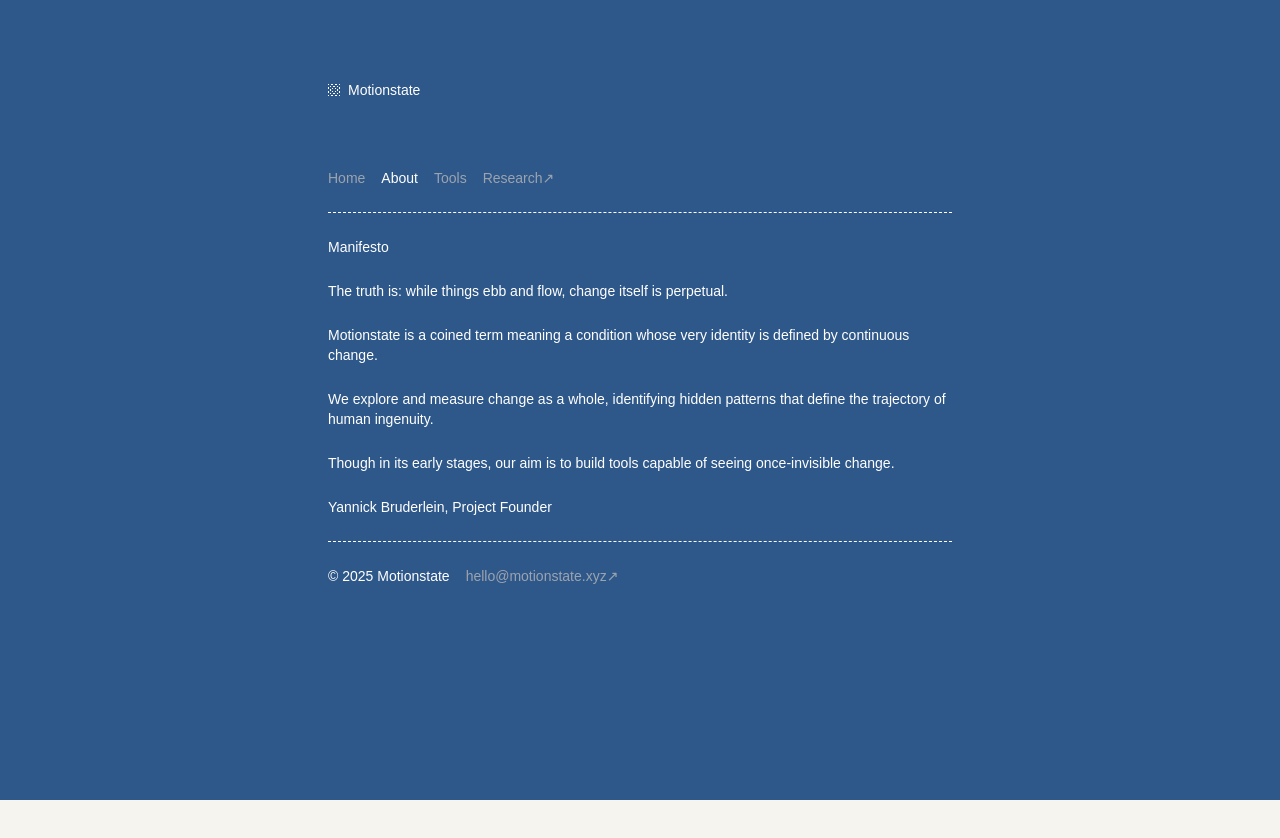
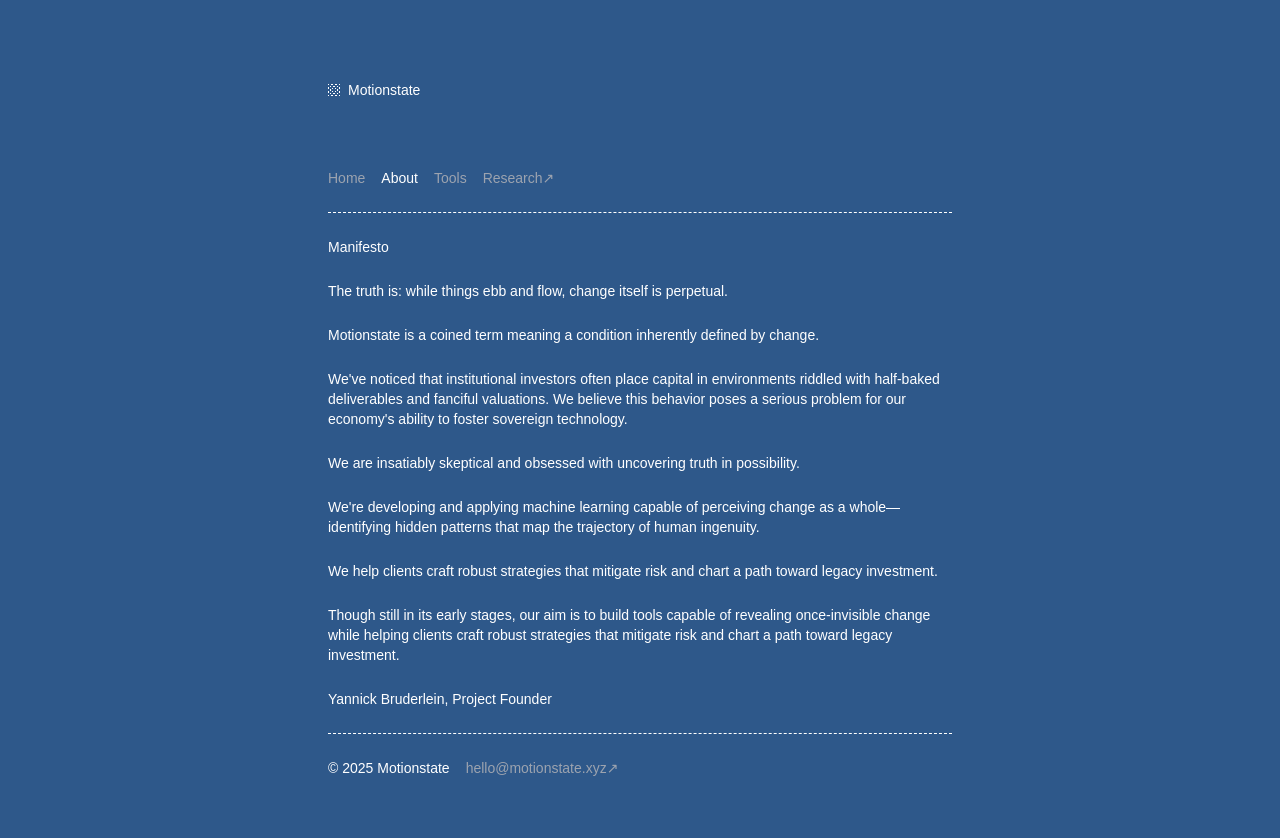
Before and after one commit to CloneProtocolSixtySix/loopscale, a Next.js app: page / in a window 1280 px wide. Both pictures are taken after a click on the button "About". Shown: the top 838 px of the page. Before the commit the page ends 800 px from the top, so only its background shows below. Built offline with nearby package versions, Linux system fonts and the light colour scheme; a web font is replaced by a local one.

Commit message:
Update manifesto: improve text clarity and consolidate content

```diff
--- a/app/page.tsx
+++ b/app/page.tsx
@@ -65,20 +65,29 @@ export default function Home() {
         <hr className="my-4 border-t border-white border-dashed" />
         {activeSection === 'about' ? (
   <>
-
     <p className="text-sm font-normal mono">
       Manifesto<br/>
     </p>
     <p className="text-sm mono">
-      The truth is: while things ebb and flow, change itself is perpetual.
+    The truth is: while things ebb and flow, change itself is perpetual.
     </p>
     <p className="text-sm mono">
-    Motionstate is a coined term meaning a condition whose very identity is defined by continuous change.</p>
-    <p className="text-sm mono">
-      We explore and measure change as a whole, identifying hidden patterns that define the trajectory of human ingenuity.
+    Motionstate is a coined term meaning a condition inherently defined by change.
     </p>
     <p className="text-sm mono">
-      Though in its early stages, our aim is to build tools capable of seeing once-invisible change.
+    We've noticed that institutional investors often place capital in environments riddled with half-baked deliverables and fanciful valuations. We believe this behavior poses a serious problem for our economy's ability to foster sovereign technology.
+    </p>
+    <p className="text-sm mono">
+    We are insatiably skeptical and obsessed with uncovering truth in possibility.
+    </p>
+    <p className="text-sm mono">
+    We're developing and applying machine learning capable of perceiving change as a whole—identifying hidden patterns that map the trajectory of human ingenuity.
+    </p>
+    <p className="text-sm mono">
+    We help clients craft robust strategies that mitigate risk and chart a path toward legacy investment.
+    </p>
+    <p className="text-sm mono">
+    Though still in its early stages, our aim is to build tools capable of revealing once-invisible change while helping clients craft robust strategies that mitigate risk and chart a path toward legacy investment.
     </p>
     <p className="text-sm mono">
       Yannick Bruderlein, Project Founder
```
